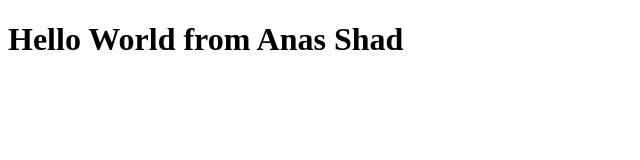
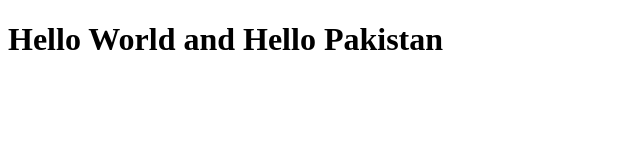
Before and after one commit to anasshad/Bootcamp2020Sample, a plain HTML site: page index.html in a window 1280 px wide. Shown: the whole page, without its empty margins (0-640 px from the left). Drawn offline with Linux system fonts and the light colour scheme.

Commit message:
Update index.html

```diff
--- a/index.html
+++ b/index.html
@@ -6,6 +6,6 @@
     <title>Document</title>
 </head>
 <body>
-    <h1>Hello World from Anas Shad </h1>
+    <h1>Hello World and Hello Pakistan</h1>
 </body>
 </html>
```
